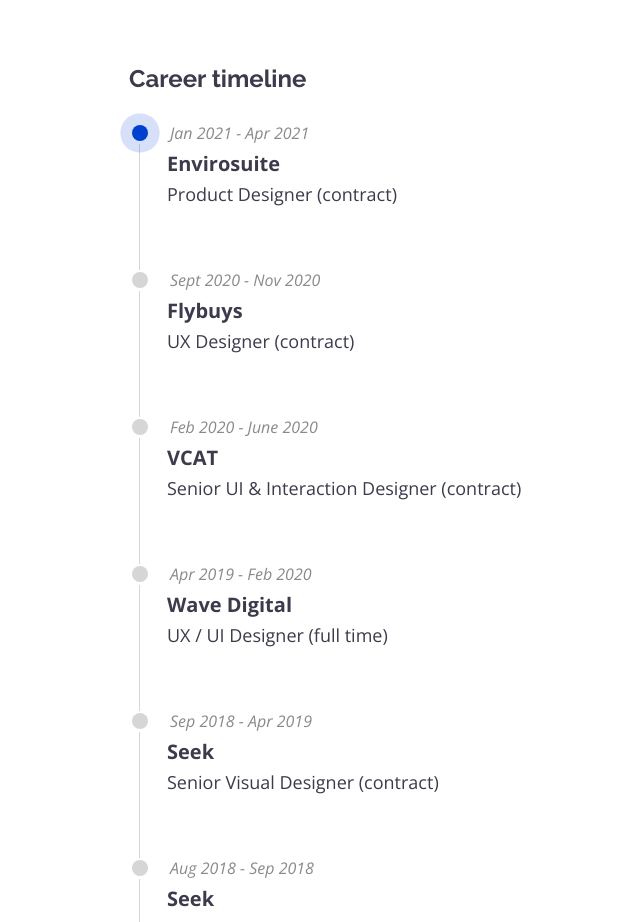
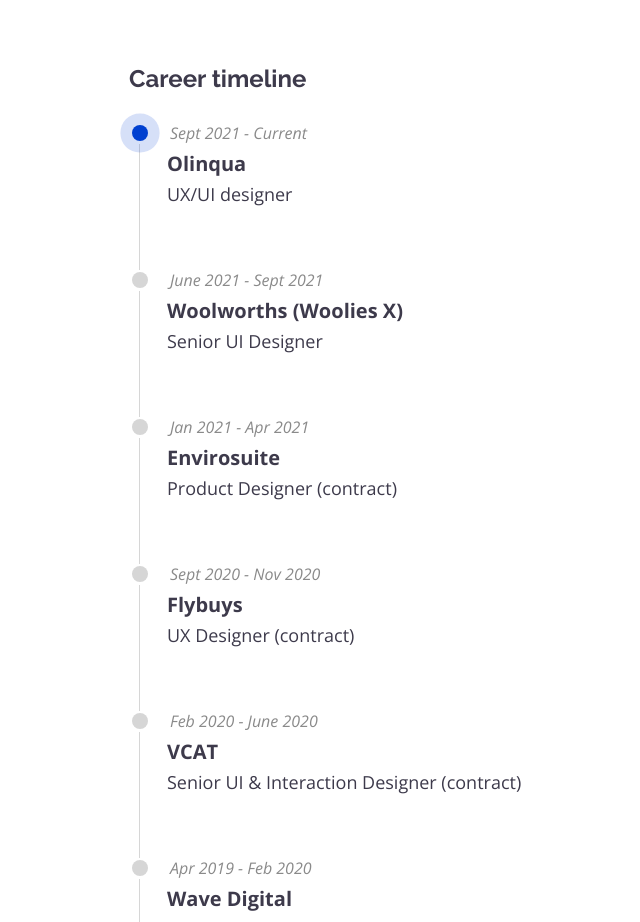
Before and after one commit to rjtkoh/rjtkoh.github.io, a plain HTML site: page about.html in a window 1280 px wide. Shown: the part 1460-2382 px from the top of the page, without its empty margins (355-995 px from the left). Drawn offline with nearby package versions, Linux system fonts and the light colour scheme.

Commit message:
Update about.html

```diff
--- a/about.html
+++ b/about.html
@@ -73,6 +73,28 @@
 
             <div class="pointHolder">
                 <div id="pulsecircle" class="circle"></div>
+                <div class="timepoint">Sept 2021 - Current</div>
+              </div>
+
+              <div class="timebox">
+                <div class= "company-title">Olinqua</div>
+                <p>UX/UI designer</p>
+              </div>
+
+
+              <div class="pointHolder">
+                <div class="circle"></div>
+                <div class="timepoint">June 2021 - Sept 2021</div>
+              </div>
+
+              <div class="timebox">
+                <div class= "company-title">Woolworths (Woolies X)</div>
+                <p>Senior UI Designer</p>
+              </div>
+
+
+              <div class="pointHolder">
+                <div class="circle"></div>
                 <div class="timepoint">Jan 2021 - Apr 2021</div>
               </div>
 
@@ -80,6 +102,7 @@
                 <div class= "company-title">Envirosuite</div>
                 <p>Product Designer (contract)</p>
               </div>
+
 
               <div class="pointHolder">
                 <div class="circle"></div>
```
